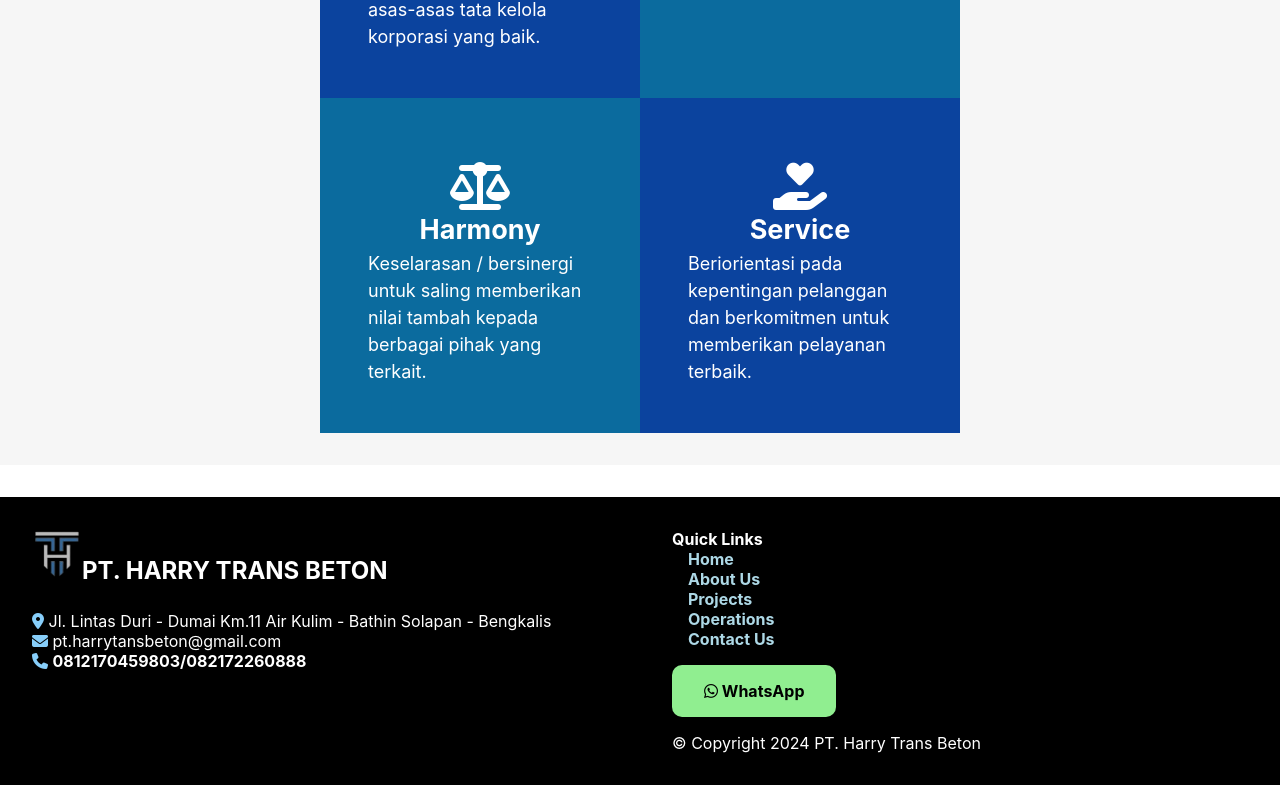
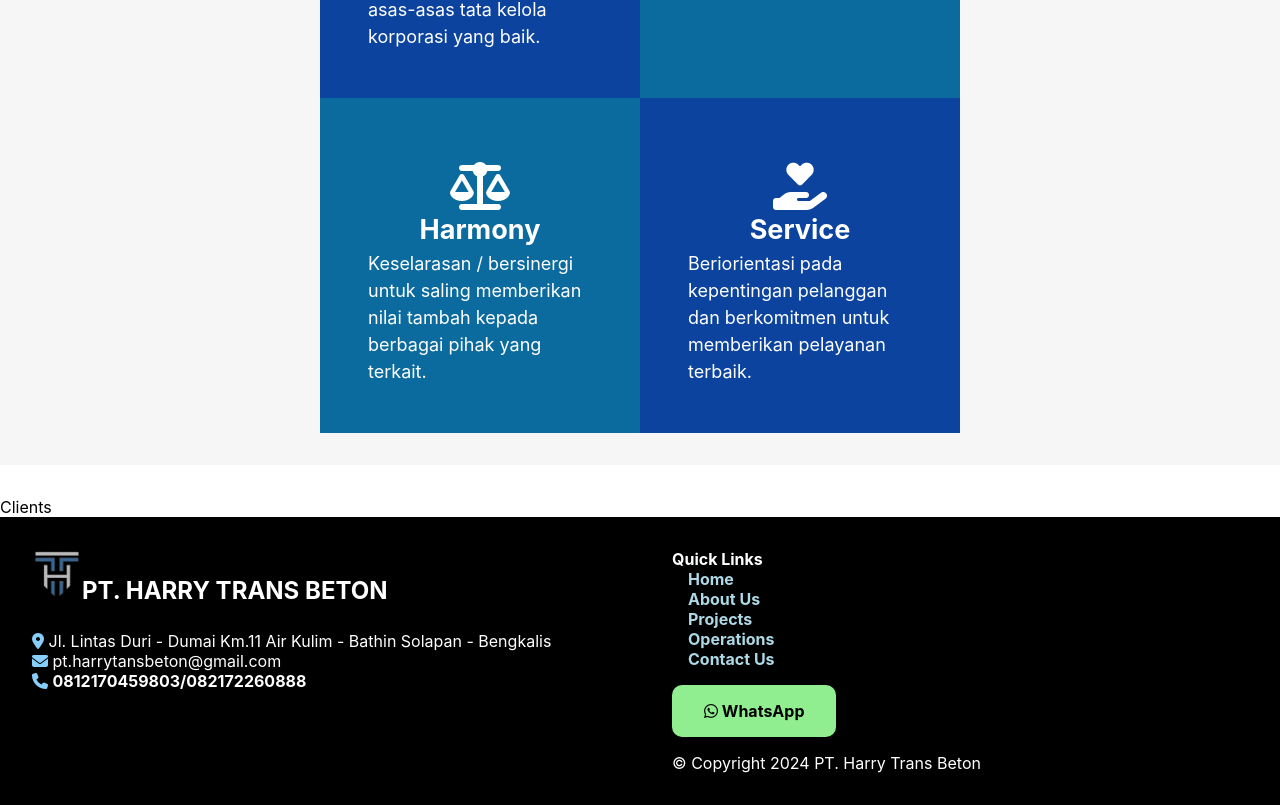
Before and after one commit to alvianzf/harry-trans-beton, a React (Vite) app: page / in a window 1280 px wide. Shown: the part 1496-2301 px from the top of the page. Built offline with nearby package versions, Linux system fonts and the light colour scheme.

Commit message:
fix: remove unnecessary props

```diff
--- a/src/components/Layout.tsx
+++ b/src/components/Layout.tsx
@@ -5,13 +5,12 @@ import Footer from "./Footer";
 interface LayoutProps {
   children: ReactNode;
   currentPage: string;
-  setPage: (page: string) => void;
 }
 
-function Layout({ children, currentPage, setPage }: LayoutProps) {
+function Layout({ children, currentPage }: LayoutProps) {
   return (
     <div>
-      <Navbar currentPage={currentPage} setPage={setPage} />
+      <Navbar currentPage={currentPage} />
       <div className="container">{children}</div>
       <Footer />
     </div>
--- /dev/null
+++ b/src/components/home/Clients.tsx
@@ -0,0 +1,9 @@
+import React from 'react'
+
+function Clients() {
+  return (
+    <div>Clients</div>
+  )
+}
+
+export default Clients
--- a/src/pages/Home.tsx
+++ b/src/pages/Home.tsx
@@ -2,6 +2,7 @@ import React from 'react';
 import Commitment from "../components/home/Commitment";
 import Hero from "../components/home/Hero";
 import Values from "../components/home/Values";
+import Clients from '../components/home/Clients';
 
 interface HomeProps {
   setPage: (page: string) => void;
@@ -18,6 +19,7 @@ const Home: React.FC<HomeProps> = ({ setPage }) => {
       <Hero />
       <Commitment />
       <Values />
+      <Clients />
     </div>
   );
 };
```
